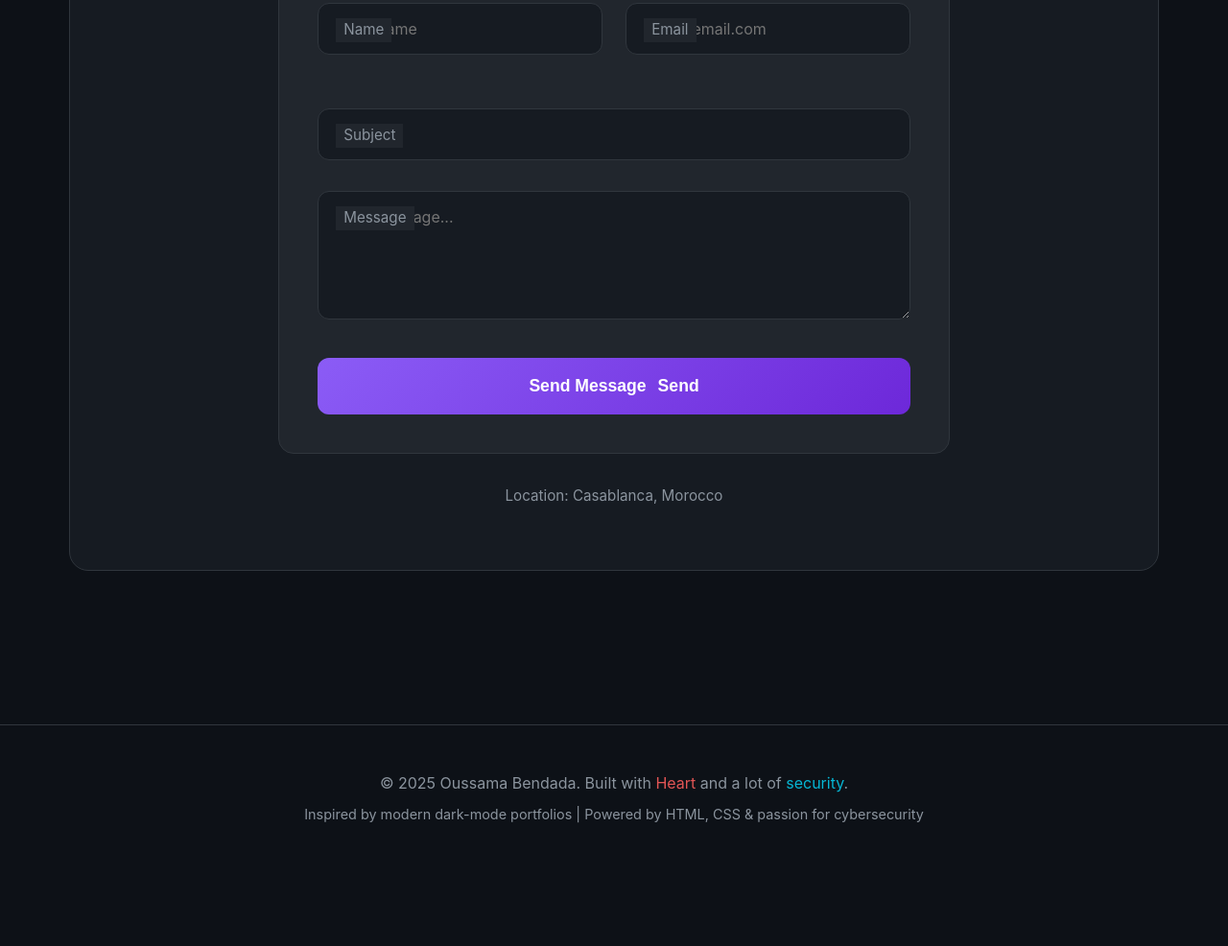
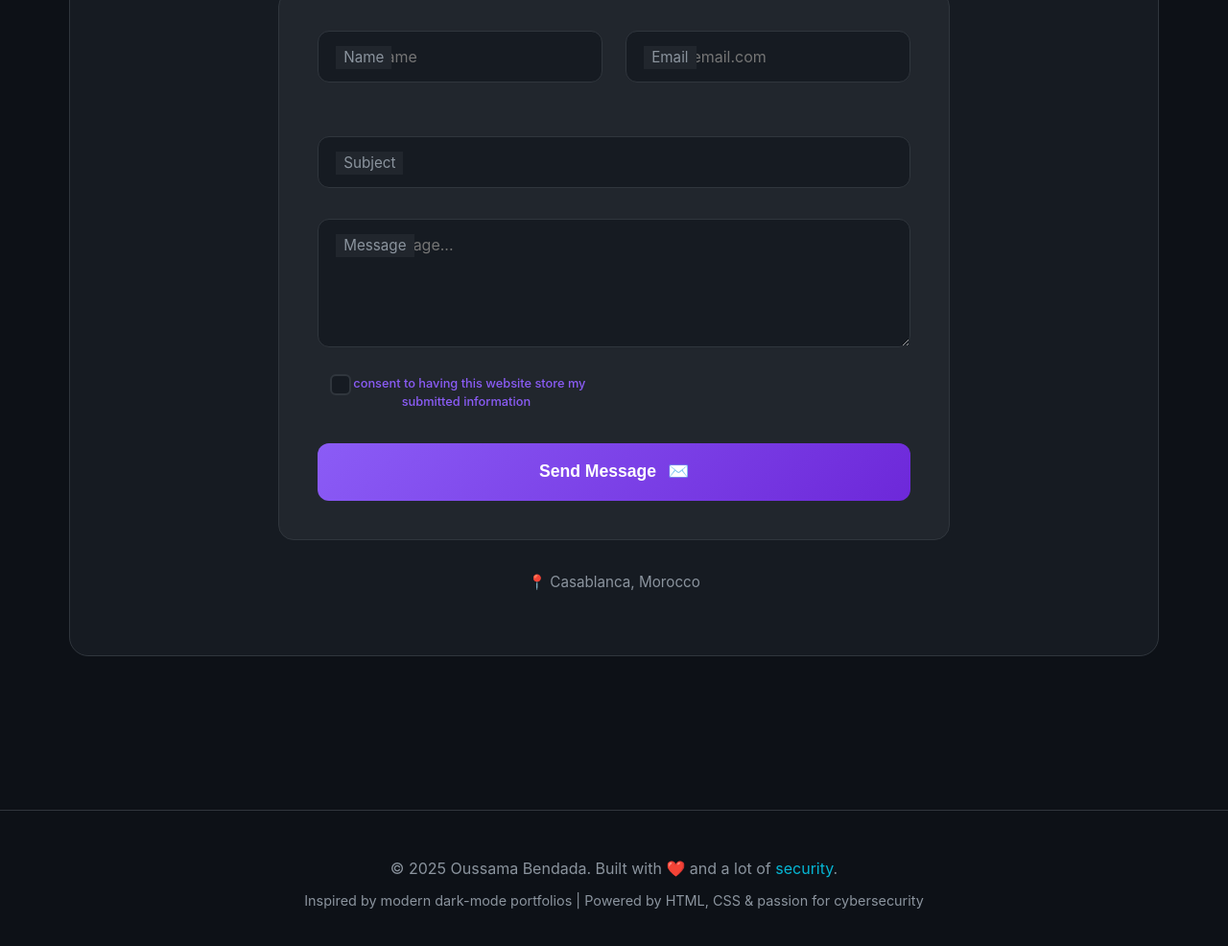
Before and after one commit to oussben811/oussben811.github.io, a plain HTML site: page index.html in a window 1280 px wide. Shown: the part 5985-6971 px from the top of the page at 96% size. Before the commit the page ends 6893 px from the top, so only its background shows below. Drawn offline with Linux system fonts and the light colour scheme.

Commit message:
Update index.html

```diff
--- a/index.html
+++ b/index.html
@@ -868,27 +868,27 @@
     </section>
 
     <section id="contact">
-<div class="container">
+        <div class="container">
             <div class="contact-section">
                 <div class="section-header">
                     <div class="section-tag">Let's Connect</div>
                     <h2>Get In Touch</h2>
                     <p class="section-description">
                         I'm always open to discussing cybersecurity opportunities, research collaborations,
-                        or sharing insights on the latest threats and defenses.
+                        or just sharing ideas about the latest threats and defenses.
                     </p>
                 </div>
 
-                <!-- Contact Links -->
+                <!-- Contact Links (Phone Removed) -->
                 <div class="contact-links">
                     <a href="mailto:bendada.ouss01@gmail.com" class="contact-link">
-                        <span>Envelope</span> bendada.ouss01@gmail.com
+                        <span>✉️</span> bendada.ouss01@gmail.com
                     </a>
                     <a href="https://linkedin.com/in/oussama-bendada-a22a321b3/" target="_blank" class="contact-link">
-                        <span>LinkedIn</span> LinkedIn
+                        <span>💼</span> LinkedIn
                     </a>
                     <a href="https://github.com/oussben811" target="_blank" class="contact-link">
-                        <span>GitHub</span> GitHub
+                        <span>🐙</span> GitHub
                     </a>
                 </div>
 
@@ -923,19 +923,21 @@
                             <label for="message">Message</label>
                         </div>
 
-                        <!-- Fixed Checkbox -->
-                        <div class="form-group checkbox-group">
-                            <label class="checkbox-label">
+                        <!-- Fixed Checkbox: Input BEFORE label -->
+                        <div class="form-row">
+                            <div class="form-group checkbox-group">
                                 <input type="checkbox" id="consent" name="consent" required>
-                                <span class="checkmark"></span>
-                                I consent to having this website store my submitted information
-                            </label>
+                                <label for="consent" class="checkbox-label">
+                                    <span class="checkmark"></span>
+                                    I consent to having this website store my submitted information
+                                </label>
+                            </div>
                         </div>
 
                         <button type="submit" class="form-submit-btn">
                             <span class="btn-text">Send Message</span>
                             <span class="btn-loading" style="display: none;">Sending...</span>
-                            <span class="btn-icon">Send</span>
+                            <span class="btn-icon">✉️</span>
                         </button>
                     </form>
 
@@ -943,7 +945,7 @@
                 </div>
 
                 <div style="margin-top: 2rem; font-size: 0.95rem; color: var(--text-secondary);">
-                    Location: Casablanca, Morocco
+                    📍 Casablanca, Morocco
                 </div>
             </div>
         </div>
@@ -953,7 +955,7 @@
         <div class="container">
             <p>
                 © <span id="year"></span> Oussama Bendada.
-                Built with <span style="color: #e25555;">Heart</span> and a lot of <span style="color: var(--cyan);">security</span>.
+                Built with <span style="color: #e25555;">❤️</span> and a lot of <span style="color: var(--cyan);">security</span>.
             </p>
             <p style="margin-top: 0.5rem; font-size: 0.9rem;">
                 Inspired by modern dark-mode portfolios | Powered by HTML, CSS & passion for cybersecurity
@@ -1049,39 +1051,41 @@
             font-weight: 500;
         }
 
-        /* Fixed & Improved Checkbox */
+        /* Checkbox Group */
         .checkbox-group {
             margin-bottom: 1.5rem !important;
+            display: flex;
+            align-items: flex-start;
         }
 
         .checkbox-label {
-            display: flex;
-            align-items: flex-start;
-            gap: 0.75rem;
+            position: relative;
+            padding-left: 2.8rem;
             cursor: pointer;
             font-size: 0.9rem;
             color: var(--text-secondary);
             line-height: 1.5;
-            position: relative;
-            padding-left: 0;
+            display: block;
         }
 
         .checkbox-label input {
+            position: absolute;
             opacity: 0;
-            position: absolute;
-            z-index: -1;
+            cursor: pointer;
+            height: 0;
+            width: 0;
         }
 
         .checkmark {
-            position: relative;
-            width: 20px;
-            height: 20px;
+            position: absolute;
+            left: 0;
+            top: 0;
+            height: 22px;
+            width: 22px;
             background: var(--bg-secondary);
-            border: 1.5px solid var(--border);
+            border: 2px solid var(--border);
             border-radius: 6px;
-            flex-shrink: 0;
             transition: all 0.3s ease;
-            margin-top: 0.15rem;
         }
 
         .checkbox-label input:checked ~ .checkmark {
@@ -1089,19 +1093,24 @@
             border-color: var(--purple);
         }
 
-        .checkbox-label input:checked ~ .checkmark::after {
-            content: 'Check';
+        .checkmark:after {
+            content: "";
             position: absolute;
-            left: 50%;
-            top: 50%;
-            transform: translate(-50%, -50%);
-            color: white;
-            font-weight: bold;
-            font-size: 13px;
+            display: none;
         }
 
-        .checkbox-label:hover .checkmark {
-            border-color: var(--purple);
+        .checkbox-label input:checked ~ .checkmark:after {
+            display: block;
+        }
+
+        .checkbox-label .checkmark:after {
+            left: 7px;
+            top: 3px;
+            width: 6px;
+            height: 10px;
+            border: solid white;
+            border-width: 0 2px 2px 0;
+            transform: rotate(45deg);
         }
 
         .form-submit-btn {
@@ -1172,7 +1181,19 @@
             }
 
             .checkbox-label {
-                font-size: 0.85rem;
+                padding-left: 2.5rem;
+            }
+
+            .checkmark {
+                height: 20px;
+                width: 20px;
+            }
+
+            .checkbox-label .checkmark:after {
+                left: 6px;
+                top: 2px;
+                width: 5px;
+                height: 9px;
             }
         }
     </style>
@@ -1268,19 +1289,15 @@
             }
         }
 
-        // Input floating label fix
+        // Input animations
         document.querySelectorAll('.form-group input, .form-group textarea').forEach(input => {
-            const updateLabel = () => {
-                if (input.value) {
-                    input.classList.add('not-empty');
+            input.addEventListener('blur', function() {
+                if (this.value !== '') {
+                    this.classList.add('filled');
                 } else {
-                    input.classList.remove('not-empty');
+                    this.classList.remove('filled');
                 }
-            };
-            input.addEventListener('input', updateLabel);
-            input.addEventListener('focus', updateLabel);
-            input.addEventListener('blur', updateLabel);
-            updateLabel();
+            });
         });
     </script>
 </body>
```
